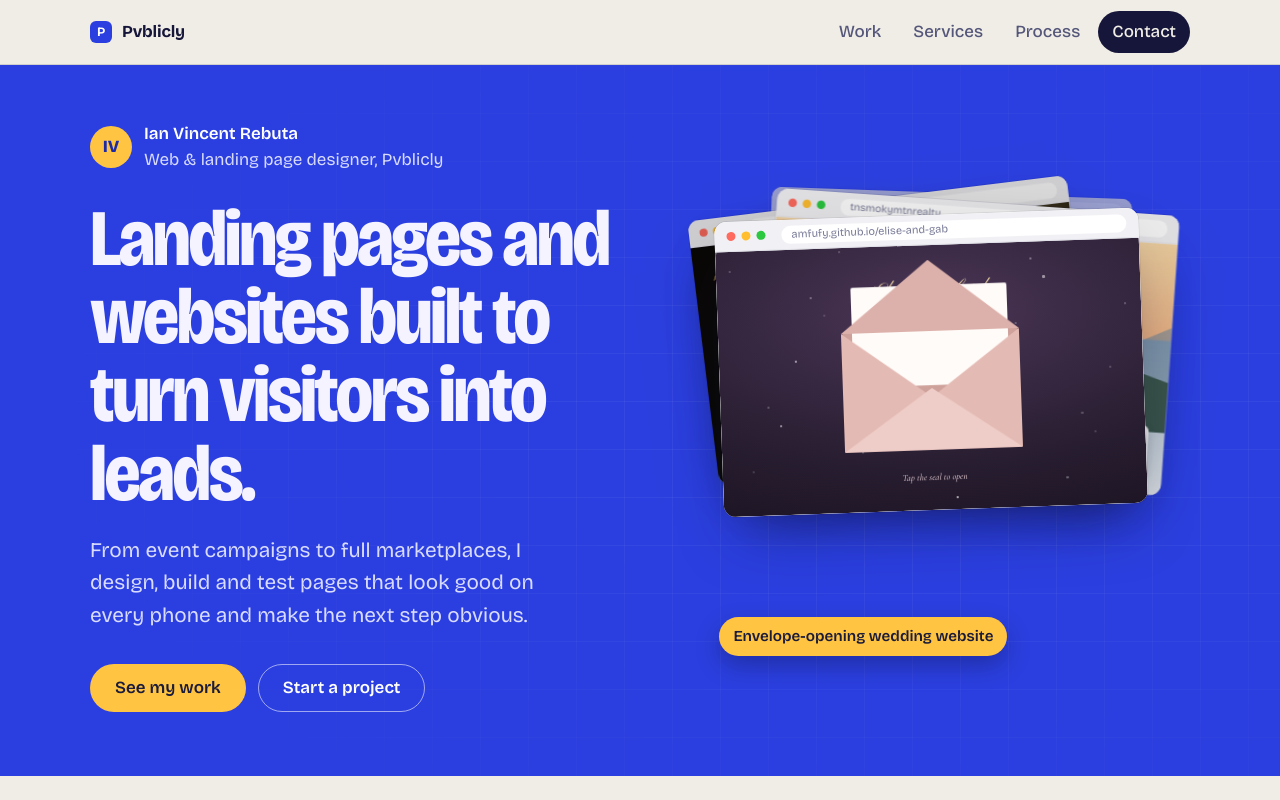
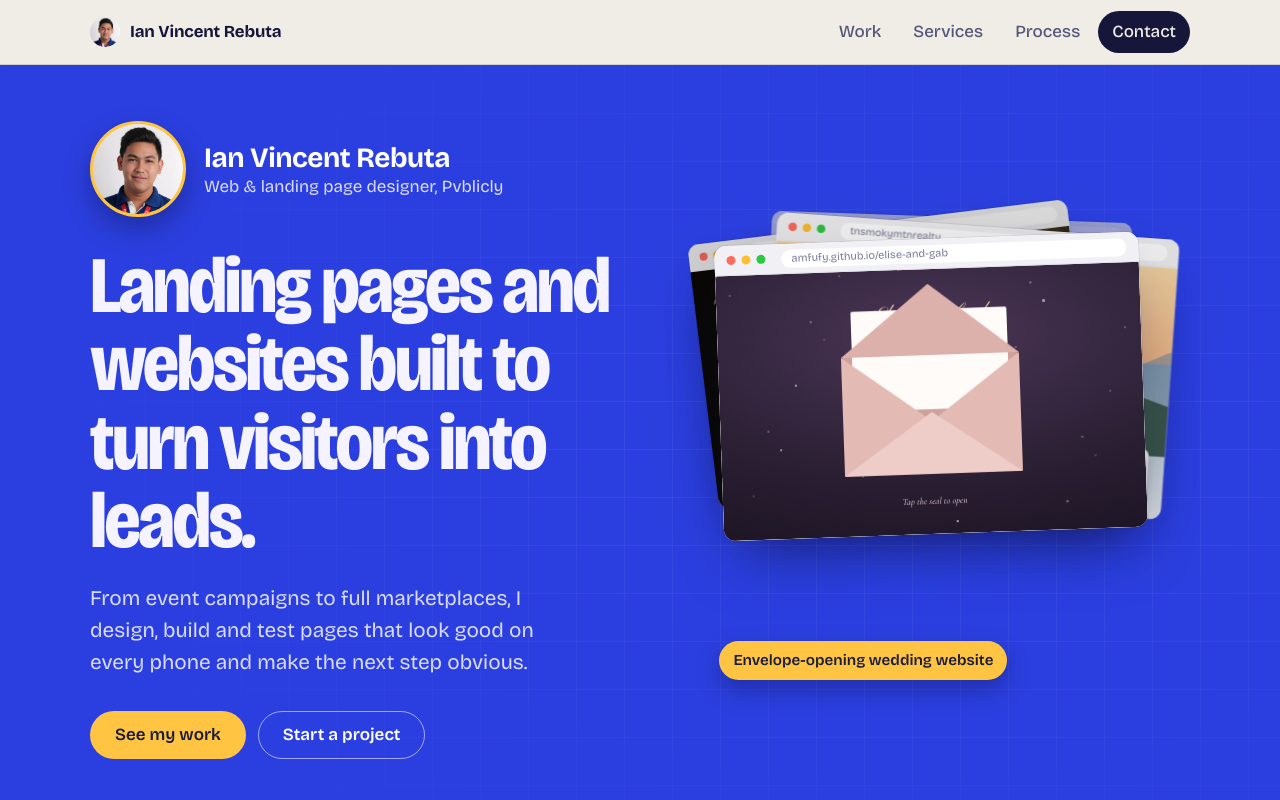
Before and after one commit to amfufy/Ian-Vincent-Rebuta-Portfolio, a plain HTML site: page index.html in a window 1280 px wide. Shown: the top 800 px of the page. Drawn offline with nearby package versions, Linux system fonts and the light colour scheme.

Commit message:
Add photo and name to portfolio header and hero
Co-Authored-By: Claude Opus 5.5 <noreply@anthropic.com>

```diff
--- a/index.html
+++ b/index.html
@@ -5,6 +5,9 @@
 <meta name="viewport" content="width=device-width, initial-scale=1, viewport-fit=cover">
 <title>Ian Vincent Rebuta — Landing Pages & Websites | Pvblicly</title>
 <meta name="description" content="Landing pages and websites designed and built by Ian Vincent Rebuta of Pvblicly.">
+<meta property="og:title" content="Ian Vincent Rebuta — Portfolio">
+<meta property="og:image" content="https://amfufy.github.io/Ian-Vincent-Rebuta-Portfolio/photo.jpg">
+<link rel="icon" href="photo.jpg">
 <link rel="preconnect" href="https://fonts.googleapis.com">
 <link rel="preconnect" href="https://fonts.gstatic.com" crossorigin>
 <link href="https://fonts.googleapis.com/css2?family=Bricolage+Grotesque:opsz,wdth,wght@12..96,75..100,300..800&family=Cormorant+Garamond:ital,wght@1,500&family=Pinyon+Script&display=swap" rel="stylesheet">
@@ -46,9 +49,10 @@ img{max-width:100%;display:block}
 .hero .wrap{display:grid;grid-template-columns:1.05fr 1fr;gap:40px;align-items:center;min-height:min(86vh,760px);padding-top:56px;padding-bottom:64px}
 .hero h1{font-size:clamp(2.6rem,6.4vw,5rem);line-height:.98;letter-spacing:-.035em;font-weight:750;margin:0;font-variation-settings:"wdth" 85}
 .hero .lead{font-size:clamp(1.1rem,1.8vw,1.3rem);max-width:34ch;color:#D9DCFF;margin:22px 0 32px}
-.hero .who{display:flex;align-items:center;gap:12px;margin-bottom:26px;color:#D9DCFF}
-.hero .who b{color:#fff;font-weight:600}
-.avatar{width:42px;height:42px;border-radius:50%;background:var(--sun);color:var(--cobalt-deep);display:grid;place-items:center;font-weight:800}
+.hero .who{display:flex;align-items:center;gap:18px;margin-bottom:30px;color:#D9DCFF;line-height:1.3}
+.hero .who b{display:block;color:#fff;font-weight:700;font-size:clamp(1.35rem,2.4vw,1.75rem);letter-spacing:-.015em}
+.avatar{width:clamp(76px,9vw,96px);height:clamp(76px,9vw,96px);border-radius:50%;object-fit:cover;flex:none;border:3px solid var(--sun);box-shadow:0 12px 28px rgba(0,0,0,.28);background:var(--sun)}
+.brand img{width:30px;height:30px;border-radius:50%;object-fit:cover}
 .btns{display:flex;flex-wrap:wrap;gap:12px}
 .btn{display:inline-flex;align-items:center;justify-content:center;min-height:48px;padding:0 24px;border-radius:999px;font-weight:600;text-decoration:none;border:1.5px solid transparent;transition:transform .25s,background .25s}
 .btn:hover{transform:translateY(-2px)}
@@ -234,7 +238,7 @@ footer .wrap{display:flex;justify-content:space-between;gap:12px;flex-wrap:wrap}
 
 <header class="top">
   <div class="wrap">
-    <a class="brand" href="#top"><i>P</i><span id="brandName"></span></a>
+    <a class="brand" href="#top"><img src="photo.jpg" alt=""><span id="brandName"></span></a>
     <nav><a href="#work">Work</a><a href="#services">Services</a><a href="#process">Process</a><a class="cta-s" href="#contact">Contact</a></nav>
   </div>
 </header>
@@ -244,7 +248,7 @@ footer .wrap{display:flex;justify-content:space-between;gap:12px;flex-wrap:wrap}
     <div class="grid-bg"></div>
     <div class="wrap">
       <div>
-        <div class="who"><span class="avatar" id="avatar"></span><span><b id="heroName"></b><br><span id="heroRole"></span></span></div>
+        <div class="who"><img class="avatar" src="photo.jpg" alt="Photo of Ian Vincent Rebuta" width="96" height="96"><span><b id="heroName"></b><span id="heroRole"></span></span></div>
         <h1>Landing pages and websites built to turn visitors into leads.</h1>
         <p class="lead">From event campaigns to full marketplaces, I design, build and test pages that look good on every phone and make the next step obvious.</p>
         <div class="btns"><a class="btn sun" href="#work">See my work</a><a class="btn line" href="#contact">Start a project</a></div>
@@ -394,8 +398,7 @@ function browser(p){
    RENDER
    ========================================================= */
 const $=s=>document.querySelector(s);
-$("#brandName").textContent=ME.brand;
-$("#avatar").textContent=ME.name.split(" ").map(w=>w[0]).slice(0,2).join("");
+$("#brandName").textContent=ME.name;
 $("#heroName").textContent=ME.name;
 $("#heroRole").textContent=ME.role;
 $("#footL").textContent=`© ${new Date().getFullYear()} ${ME.name}, ${ME.brand}. ${ME.location}.`;
```
Also changed, not shown: photo.jpg (added).
